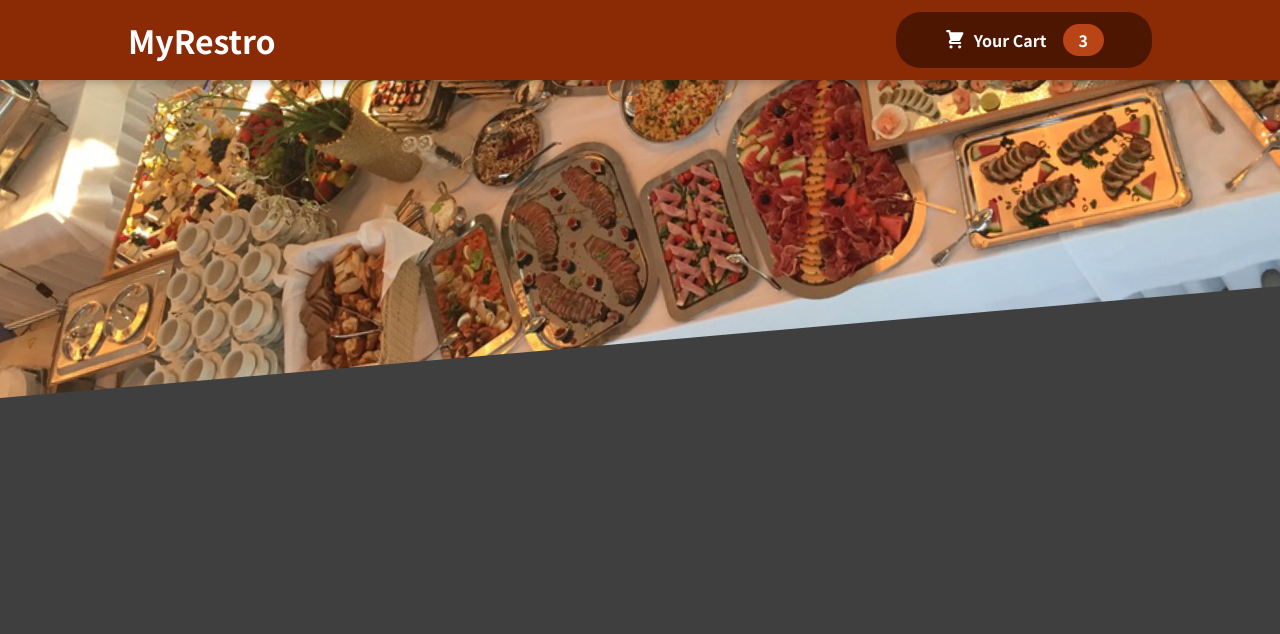
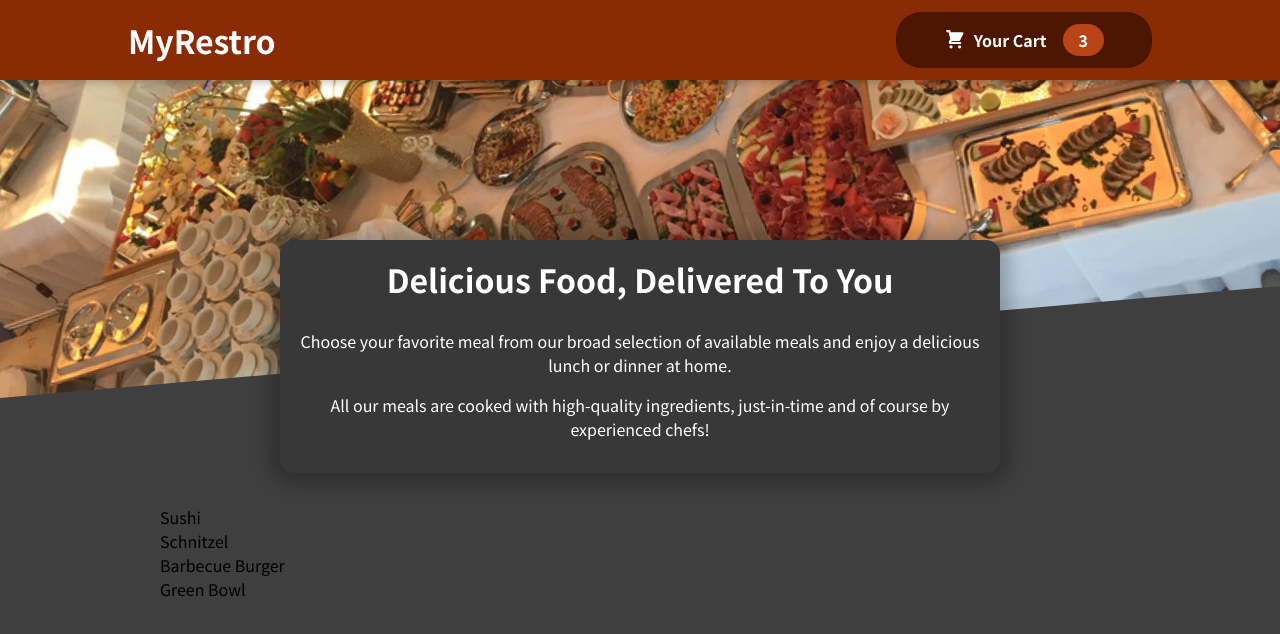
Before and after one commit to ShrutikaLondhe15/react-restaurant-app, a React (Create React App) app: page / in a window 1280 px wide. Shown: the top 634 px of the page. Built offline with nearby package versions, Linux system fonts and the light colour scheme.

Commit message:
restaurant-summary(t2)

```diff
--- a/src/App.js
+++ b/src/App.js
@@ -1,10 +1,13 @@
 import { Fragment } from "react";
 import Header from "./components/Layout/Header";
-
+import Meals from './components/Meals/Meals'
 function App() {
   return (
     <Fragment>
       <Header/>
+      <main>
+      <Meals/>
+      </main>
     </Fragment>
 
   );
--- /dev/null
+++ b/src/components/Meals/AvailableMeals.js
@@ -0,0 +1,41 @@
+import classes from './AvailableMeals.module.css';
+
+const DUMMY_MEALS = [
+    {
+      id: 'm1',
+      name: 'Sushi',
+      description: 'Finest fish and veggies',
+      price: 22.99,
+    },
+    {
+      id: 'm2',
+      name: 'Schnitzel',
+      description: 'A german specialty!',
+      price: 16.5,
+    },
+    {
+      id: 'm3',
+      name: 'Barbecue Burger',
+      description: 'American, raw, meaty',
+      price: 12.99,
+    },
+    {
+      id: 'm4',
+      name: 'Green Bowl',
+      description: 'Healthy...and green...',
+      price: 18.99,
+    },
+  ];
+
+
+
+const AvailableMeals = () =>{
+    const mealsList = DUMMY_MEALS.map(meal => <li>{meal.name}</li>);
+
+    return <section className={classes.meals}>
+        <ul>
+            {mealsList}
+        </ul>
+    </section>
+}
+export default AvailableMeals;
--- /dev/null
+++ b/src/components/Meals/AvailableMeals.module.css
@@ -0,0 +1,24 @@
+.meals {
+    max-width: 60rem;
+    width: 90%;
+    margin: 2rem auto;
+    animation: meals-appear 1s ease-out forwards;
+  }
+
+  .meals ul {
+    list-style: none;
+    margin: 0;
+    padding: 0;
+  }
+
+  @keyframes meals-appear {
+    from {
+      opacity: 0;
+      transform: translateY(3rem);
+    }
+
+    to {
+      opacity: 1;
+      transform: translateY(0);
+    }
+  }
--- /dev/null
+++ b/src/components/Meals/Meals.js
@@ -0,0 +1,13 @@
+import MealsSummary from "./MealsSummary"
+import AvailableMeals from "./AvailableMeals"
+import { Fragment } from "react"
+
+const Meals = () =>{
+    return (
+    <Fragment>
+        <MealsSummary/>
+        <AvailableMeals/>
+    </Fragment>)
+}
+
+export default Meals;
--- /dev/null
+++ b/src/components/Meals/MealsSummary.js
@@ -0,0 +1,19 @@
+import classes from './MealsSummary.module.css';
+
+const MealsSummary = () => {
+  return (
+    <section className={classes.summary}>
+      <h2>Delicious Food, Delivered To You</h2>
+      <p>
+        Choose your favorite meal from our broad selection of available meals
+        and enjoy a delicious lunch or dinner at home.
+      </p>
+      <p>
+        All our meals are cooked with high-quality ingredients, just-in-time and
+        of course by experienced chefs!
+      </p>
+    </section>
+  );
+};
+
+export default MealsSummary;
--- /dev/null
+++ b/src/components/Meals/MealsSummary.module.css
@@ -0,0 +1,18 @@
+.summary {
+    text-align: center;
+    max-width: 45rem;
+    width: 90%;
+    margin: auto;
+    margin-top: -10rem;
+    position: relative;
+    background-color: #383838;
+    color: white;
+    border-radius: 14px;
+    padding: 1rem;
+    box-shadow: 0 1px 18px 10px rgba(0, 0, 0, 0.25);
+  }
+
+  .summary h2 {
+    font-size: 2rem;
+    margin-top: 0;
+  }
```
